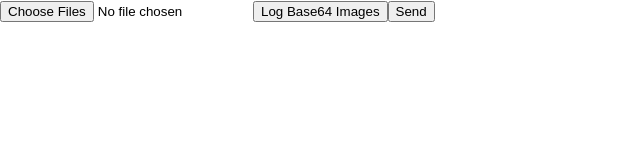
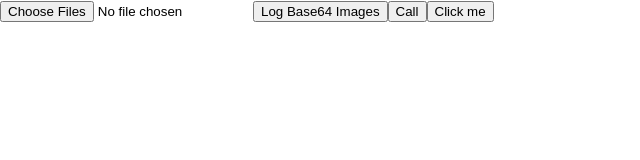
Before and after one commit to MaharajMahaadev/CEOL-Vercel, a React (Create React App) app: page / in a window 1280 px wide. Shown: the top 160 px of the page, without its empty margins (0-640 px from the left). Built offline with nearby package versions, Linux system fonts and the light colour scheme.

Commit message:
Update in Fetching

```diff
--- a/package.json
+++ b/package.json
@@ -2,13 +2,16 @@
   "name": "client",
   "version": "0.1.0",
   "private": true,
+  "type": "module",
   "dependencies": {
+    "@gradio/client": "^1.8.0",
     "@testing-library/jest-dom": "^5.17.0",
     "@testing-library/react": "^13.4.0",
     "@testing-library/user-event": "^13.5.0",
     "react": "^18.3.1",
     "react-dom": "^18.3.1",
     "react-scripts": "5.0.1",
+    "vercel": "^39.1.0",
     "web-vitals": "^2.1.4"
   },
   "scripts": {
--- a/src/App.js
+++ b/src/App.js
@@ -1,4 +1,5 @@
 import React, { useState } from 'react';
+import { Client } from "@gradio/client";
 
 function App() {
   const [base64Images, setBase64Images] = useState([]);
@@ -26,18 +27,35 @@ function App() {
     }
   };
 
-  const sendImagesToBackend = async () => {
-    const response = await fetch('https://ceol-model.onrender.com/analyze', {
+  async function sendText(){
+    try{
+      const what = await Client.connect("maharajmahaadev/CEOL-Model");
+      const res = await what.predict("/analyze", {img_base64: JSON.stringify({ img: base64Images })});
+
+      console.log(res.data);
+    }
+    catch(error){
+      throw new Error("Didn't work");
+    }
+  }
+
+  async function checkBack(){
+    try{
+      const response = await fetch('/api/predict', {
         method: 'POST',
         headers: {
           'Content-Type': 'application/json'
         },
-      body: JSON.stringify({ img: base64Images })
+        body: JSON.stringify({img_base64: JSON.stringify({ img: base64Images })})
       });
 
       const result = await response.json();
       console.log(result);
-  };
+    }
+    catch(error){
+      throw new Error("error to fetch");
+    }
+  }
 
   // Call sendImagesToBackend after images are uploaded, for example with a button click
 
@@ -46,8 +64,9 @@ function App() {
     <div>
       <input type="file" multiple onChange={handleImageUpload} />
       <button onClick={() => console.log(base64Images)}>Log Base64 Images</button>
-      <button onClick={sendImagesToBackend}>Send</button>
       {/* Here you can also call your fetch function to send the images to the backend */}
+      <button onClick={() => sendText()}>Call</button>
+      <button onClick={() => checkBack()}>Click me</button>
     </div>
   );
 }
```
Also changed, not shown: api/predict.js (added, +13 -0 lines), 1 other file (tests, documents, lock files or other folders). Lines whose indentation alone changed are shown as unchanged.
